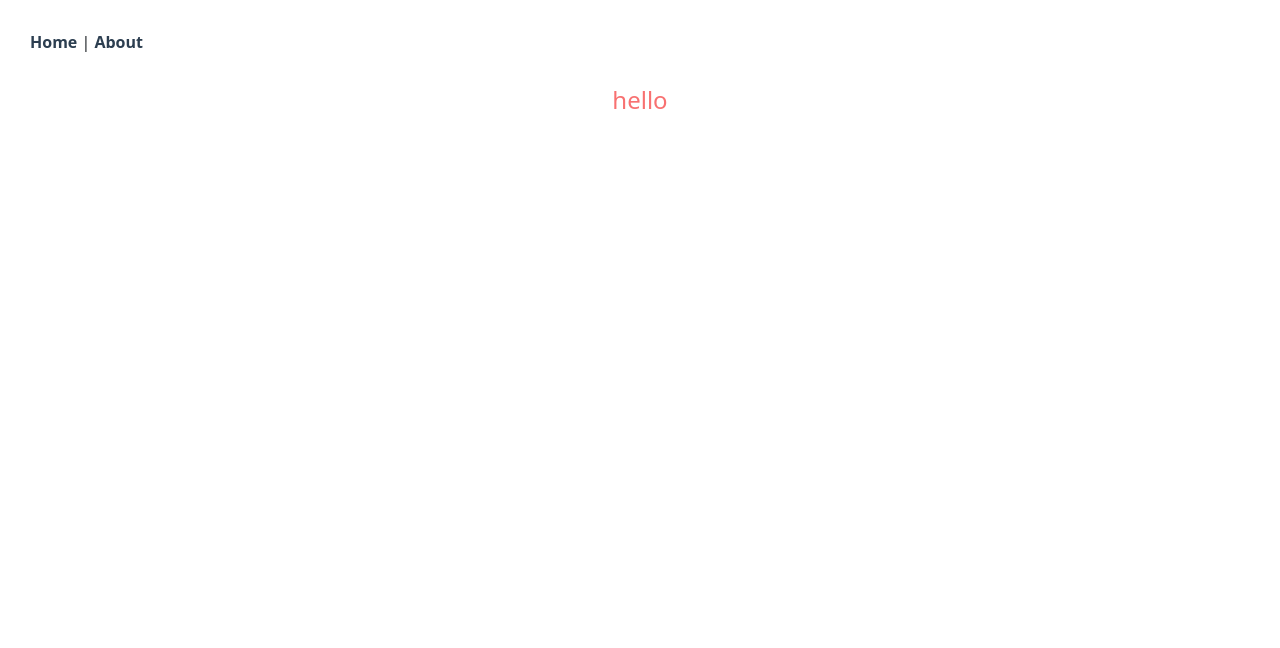
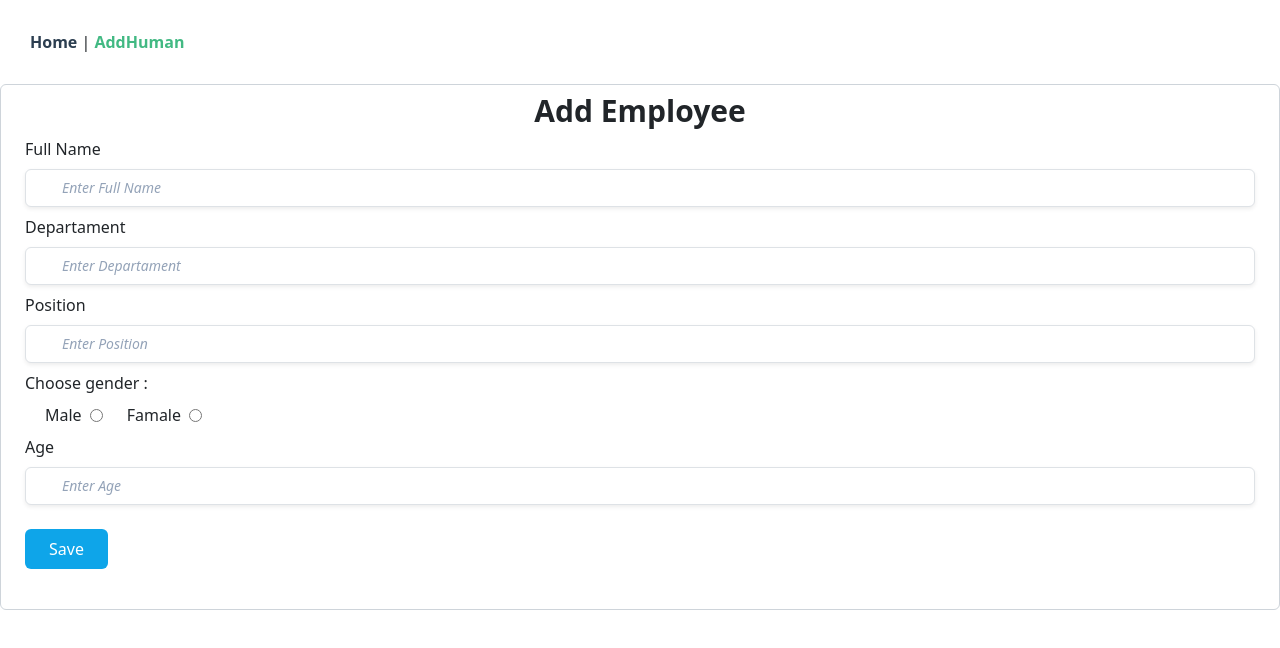
Before and after one commit to ValisherBotirov/UIC-Group-Task, a Vue app: page /addUser in a window 1280 px wide. Before the commit this address had no page. Shown: the top 648 px of the page. Built offline with nearby package versions, Linux system fonts and the light colour scheme.

Commit message:
Ynagi xodimni qo'shish uchun forma yaratdim va formadagi malumotlarni o'qib oluvchi fungsiya yaratdim

```diff
--- a/data/db.json
+++ b/data/db.json
@@ -1,14 +1,14 @@
 {
   "users" : [
-    {"id" : 1 , "fullName" : "Valisher Botirov" , "departament" : "IT", "position" : "Tashkent" , "gender" : "man","age" : 20 },
-    {"id" : 2 , "fullName" : "Azizjon Eshmatov" , "departament" : "acounting", "position" : "Navoiy" , "gender" : "man","age" : 19 },
-    {"id" : 3 , "fullName" : "Malika Xoliqova" , "departament" : "marketing", "position" : "Tashkent" , "gender" : "male","age" : 21 },
-    {"id" : 4 , "fullName" : "Doniyor Abdukarimov" , "departament" : "acounting", "position" : "Samarkand" , "gender" : "man","age" : 19 },
-    {"id" : 5 , "fullName" : "Laylo Karimova" , "departament" : "marketing", "position" : "Tashkent" , "gender" : "male","age" : 18 },
-    {"id" : 6 , "fullName" : "Jafar Murodov" , "departament" : "IT", "position" : "Khiva" , "gender" : "man","age" : 23 },
-    {"id" : 7 , "fullName" : "Zarif Nematov" , "departament" : "acounting", "position" : "Bukhara" , "gender" : "man","age" : 24 },
-    {"id" : 8 , "fullName" : "Madina Furqatovna" , "departament" : "marketing", "position" : "Samarkand" , "gender" : "male","age" : 21 },
-    {"id" : 9 , "fullName" : "Jamil Xaydarov" , "departament" : "IT", "position" : "Tashkent" , "gender" : "man","age" : 19 },
-    {"id" : 10 , "fullName" : "Diyor Amirdinov" , "departament" : "marketing", "position" : "Tashkent" , "gender" : "man","age" : 20 }
+    {"id" : 1 , "fullName" : "Valisher Botirov" , "departament" : "IT", "position" : "Tashkent" , "gender" : "male","age" : 20 },
+    {"id" : 2 , "fullName" : "Azizjon Eshmatov" , "departament" : "acounting", "position" : "Navoiy" , "gender" : "male","age" : 19 },
+    {"id" : 3 , "fullName" : "Malika Xoliqova" , "departament" : "marketing", "position" : "Tashkent" , "gender" : "famale","age" : 21 },
+    {"id" : 4 , "fullName" : "Doniyor Abdukarimov" , "departament" : "acounting", "position" : "Samarkand" , "gender" : "male","age" : 19 },
+    {"id" : 5 , "fullName" : "Laylo Karimova" , "departament" : "marketing", "position" : "Tashkent" , "gender" : "famale","age" : 18 },
+    {"id" : 6 , "fullName" : "Jafar Murodov" , "departament" : "IT", "position" : "Khiva" , "gender" : "male","age" : 23 },
+    {"id" : 7 , "fullName" : "Zarif Nematov" , "departament" : "acounting", "position" : "Bukhara" , "gender" : "male","age" : 24 },
+    {"id" : 8 , "fullName" : "Madina Furqatovna" , "departament" : "marketing", "position" : "Samarkand" , "gender" : "famale","age" : 21 },
+    {"id" : 9 , "fullName" : "Jamil Xaydarov" , "departament" : "IT", "position" : "Tashkent" , "gender" : "male","age" : 19 },
+    {"id" : 10 , "fullName" : "Diyor Amirdinov" , "departament" : "marketing", "position" : "Tashkent" , "gender" : "male","age" : 20 }
   ]
 }
--- a/public/output.css
+++ b/public/output.css
@@ -551,8 +551,224 @@ video {
   --tw-backdrop-sepia:  ;
 }
 
+.container {
+  width: 100%;
+}
+
+@media (min-width: 640px) {
+  .container {
+    max-width: 640px;
+  }
+}
+
+@media (min-width: 768px) {
+  .container {
+    max-width: 768px;
+  }
+}
+
+@media (min-width: 1024px) {
+  .container {
+    max-width: 1024px;
+  }
+}
+
+@media (min-width: 1280px) {
+  .container {
+    max-width: 1280px;
+  }
+}
+
+@media (min-width: 1536px) {
+  .container {
+    max-width: 1536px;
+  }
+}
+
+.mx-2 {
+  margin-left: 0.5rem;
+  margin-right: 0.5rem;
+}
+
+.mx-5 {
+  margin-left: 1.25rem;
+  margin-right: 1.25rem;
+}
+
+.ml-5 {
+  margin-left: 1.25rem;
+}
+
+.mt-2 {
+  margin-top: 0.5rem;
+}
+
+.mt-4 {
+  margin-top: 1rem;
+}
+
+.block {
+  display: block;
+}
+
+.flex {
+  display: flex;
+}
+
 .table {
   display: table;
+}
+
+.w-full {
+  width: 100%;
+}
+
+.w-60 {
+  width: 15rem;
+}
+
+.w-20 {
+  width: 5rem;
+}
+
+.items-center {
+  align-items: center;
+}
+
+.gap-5 {
+  gap: 1.25rem;
+}
+
+.gap-2 {
+  gap: 0.5rem;
+}
+
+.gap-3 {
+  gap: 0.75rem;
+}
+
+.gap-1\.5 {
+  gap: 0.375rem;
+}
+
+.gap-1 {
+  gap: 0.25rem;
+}
+
+.gap-0 {
+  gap: 0px;
+}
+
+.gap-4 {
+  gap: 1rem;
+}
+
+.rounded-md {
+  border-radius: 0.375rem;
+}
+
+.border {
+  border-width: 1px;
+}
+
+.border-slate-300 {
+  --tw-border-opacity: 1;
+  border-color: rgb(203 213 225 / var(--tw-border-opacity));
+}
+
+.bg-white {
+  --tw-bg-opacity: 1;
+  background-color: rgb(255 255 255 / var(--tw-bg-opacity));
+}
+
+.bg-sky-500 {
+  --tw-bg-opacity: 1;
+  background-color: rgb(14 165 233 / var(--tw-bg-opacity));
+}
+
+.py-2 {
+  padding-top: 0.5rem;
+  padding-bottom: 0.5rem;
+}
+
+.px-2 {
+  padding-left: 0.5rem;
+  padding-right: 0.5rem;
+}
+
+.py-4 {
+  padding-top: 1rem;
+  padding-bottom: 1rem;
+}
+
+.px-6 {
+  padding-left: 1.5rem;
+  padding-right: 1.5rem;
+}
+
+.py-5 {
+  padding-top: 1.25rem;
+  padding-bottom: 1.25rem;
+}
+
+.px-8 {
+  padding-left: 2rem;
+  padding-right: 2rem;
+}
+
+.py-3 {
+  padding-top: 0.75rem;
+  padding-bottom: 0.75rem;
+}
+
+.px-4 {
+  padding-left: 1rem;
+  padding-right: 1rem;
+}
+
+.px-3 {
+  padding-left: 0.75rem;
+  padding-right: 0.75rem;
+}
+
+.px-3\.5 {
+  padding-left: 0.875rem;
+  padding-right: 0.875rem;
+}
+
+.px-\[3\.5\] {
+  padding-left: 3.5;
+  padding-right: 3.5;
+}
+
+.px-\[3\.5px\] {
+  padding-left: 3.5px;
+  padding-right: 3.5px;
+}
+
+.px-\[5\.5px\] {
+  padding-left: 5.5px;
+  padding-right: 5.5px;
+}
+
+.pl-9 {
+  padding-left: 2.25rem;
+}
+
+.pr-3 {
+  padding-right: 0.75rem;
+}
+
+.pt-5 {
+  padding-top: 1.25rem;
+}
+
+.pb-10 {
+  padding-bottom: 2.5rem;
+}
+
+.pt-2 {
+  padding-top: 0.5rem;
 }
 
 .text-center {
@@ -573,9 +789,38 @@ video {
   line-height: 2rem;
 }
 
+.text-\[20px\] {
+  font-size: 20px;
+}
+
+.text-\[18px\] {
+  font-size: 18px;
+}
+
+.text-\[30px\] {
+  font-size: 30px;
+}
+
+.font-semibold {
+  font-weight: 600;
+}
+
+.font-normal {
+  font-weight: 400;
+}
+
+.font-medium {
+  font-weight: 500;
+}
+
 .text-red-400 {
   --tw-text-opacity: 1;
   color: rgb(248 113 113 / var(--tw-text-opacity));
+}
+
+.text-\[white\] {
+  --tw-text-opacity: 1;
+  color: rgb(255 255 255 / var(--tw-text-opacity));
 }
 
 .antialiased {
@@ -583,7 +828,59 @@ video {
   -moz-osx-font-smoothing: grayscale;
 }
 
+.shadow-sm {
+  --tw-shadow: 0 1px 2px 0 rgb(0 0 0 / 0.05);
+  --tw-shadow-colored: 0 1px 2px 0 var(--tw-shadow-color);
+  box-shadow: var(--tw-ring-offset-shadow, 0 0 #0000), var(--tw-ring-shadow, 0 0 #0000), var(--tw-shadow);
+}
+
 .grayscale {
   --tw-grayscale: grayscale(100%);
   filter: var(--tw-blur) var(--tw-brightness) var(--tw-contrast) var(--tw-grayscale) var(--tw-hue-rotate) var(--tw-invert) var(--tw-saturate) var(--tw-sepia) var(--tw-drop-shadow);
 }
+
+.placeholder\:italic::-moz-placeholder {
+  font-style: italic;
+}
+
+.placeholder\:italic::placeholder {
+  font-style: italic;
+}
+
+.placeholder\:text-slate-400::-moz-placeholder {
+  --tw-text-opacity: 1;
+  color: rgb(148 163 184 / var(--tw-text-opacity));
+}
+
+.placeholder\:text-slate-400::placeholder {
+  --tw-text-opacity: 1;
+  color: rgb(148 163 184 / var(--tw-text-opacity));
+}
+
+.focus\:border-sky-500:focus {
+  --tw-border-opacity: 1;
+  border-color: rgb(14 165 233 / var(--tw-border-opacity));
+}
+
+.focus\:outline-none:focus {
+  outline: 2px solid transparent;
+  outline-offset: 2px;
+}
+
+.focus\:ring-1:focus {
+  --tw-ring-offset-shadow: var(--tw-ring-inset) 0 0 0 var(--tw-ring-offset-width) var(--tw-ring-offset-color);
+  --tw-ring-shadow: var(--tw-ring-inset) 0 0 0 calc(1px + var(--tw-ring-offset-width)) var(--tw-ring-color);
+  box-shadow: var(--tw-ring-offset-shadow), var(--tw-ring-shadow), var(--tw-shadow, 0 0 #0000);
+}
+
+.focus\:ring-sky-500:focus {
+  --tw-ring-opacity: 1;
+  --tw-ring-color: rgb(14 165 233 / var(--tw-ring-opacity));
+}
+
+@media (min-width: 640px) {
+  .sm\:text-sm {
+    font-size: 0.875rem;
+    line-height: 1.25rem;
+  }
+}
--- a/src/App.vue
+++ b/src/App.vue
@@ -1,9 +1,9 @@
 <template>
   <nav>
     <router-link to="/">Home</router-link> |
-    <router-link to="/about">About</router-link>
+    <router-link to="/addUser">AddHuman</router-link>
   </nav>
-    <h2 class="text-center text-red-400 text-2xl">hello</h2>
+
   <router-view/>
 </template>
 
--- a/src/router/index.js
+++ b/src/router/index.js
@@ -1,5 +1,6 @@
 import { createRouter, createWebHistory } from 'vue-router'
 import HomeView from '../views/HomeView.vue'
+import AddView from '../views/AddView.vue'
 
 const routes = [
   {
@@ -8,12 +9,9 @@ const routes = [
     component: HomeView
   },
   {
-    path: '/about',
-    name: 'about',
-    // route level code-splitting
-    // this generates a separate chunk (about.[hash].js) for this route
-    // which is lazy-loaded when the route is visited.
-    component: () => import(/* webpackChunkName: "about" */ '../views/AboutView.vue')
+    path: '/addUser',
+    name: 'addPage',
+    component : AddView
   }
 ]
 
--- a/src/views/AddView.vue
+++ b/src/views/AddView.vue
@@ -1,5 +1,63 @@
 <template>
-  <div class="about">
-    <h1>This is an about page</h1>
+  <div>
+    <form class = "form-control container pt-2 pb-10 px-6">
+      <h1 class = "text-center text-[30px] font-semibold">Add Employee</h1>
+      <label class = "py-2 font-medium">Full Name</label>
+      <input type="text" class = "placeholder:italic placeholder:text-slate-400 block bg-white w-full border border-slate-300 rounded-md py-2 pl-9 pr-3 shadow-sm focus:outline-none focus:border-sky-500 focus:ring-sky-500 focus:ring-1 sm:text-sm"
+      placeholder = "Enter Full Name" v-model = "fullName"/>
+      <label class = "py-2 font-medium">Departament</label>
+       <input
+          type="text"
+          class="placeholder:italic placeholder:text-slate-400 block bg-white w-full border border-slate-300 rounded-md py-2 pl-9 pr-3 shadow-sm focus:outline-none focus:border-sky-500 focus:ring-sky-500 focus:ring-1 sm:text-sm"
+          placeholder="Enter Departament" v-model = "departament"
+        />
+        <label class = "py-2 font-medium">Position</label>
+        <input type="text" class = "placeholder:italic placeholder:text-slate-400 block bg-white w-full border border-slate-300 rounded-md py-2 pl-9 pr-3 shadow-sm focus:outline-none focus:border-sky-500 focus:ring-sky-500 focus:ring-1 sm:text-sm"
+        placeholder = "Enter Position " v-model = "position"
+        />
+        <label class = "block py-2 font-medium">Choose gender : </label>
+        <div class = "flex gap-4">
+           <div class = "flex gap-2 items-center ml-5">
+             <label for="male" class = "font-medium">Male</label>
+             <input type="radio" name = "gender" id = "male" v-model = "gender">
+           </div>
+           <div class = "flex gap-2 items-center ">
+             <label for="famale" class = "font-medium">Famale</label>
+             <input type="radio" name = "gender" id = "famale" v-model = "gender">
+           </div>
+         </div>
+         <label class = "py-2 font-medium">Age</label>
+         <input type="number" class = "placeholder:italic placeholder:text-slate-400 block bg-white w-full border border-slate-300 rounded-md py-2 pl-9 pr-3 shadow-sm focus:outline-none focus:border-sky-500 focus:ring-sky-500 focus:ring-1 sm:text-sm"
+         placeholder = "Enter Age" v-model = "age"
+         />
+         <button type="submit" class = "bg-sky-500 rounded-md py-2 px-4 text-[white] mt-4" @click.prevent = "getUserInfo" >Save</button>
+    </form>
   </div>
 </template>
+
+<script>
+export default {
+  name : "AddView",
+  data() {
+    return {
+      fullName : "",
+      departament : "",
+      position : "",
+      gender : "",
+      age : ""
+    }
+  },
+  methods: {
+    getUserInfo(){
+      const newUser = {
+        fullName : this.fullName,
+        departament : this.departament,
+        position : this.position,
+        gender : this.gender,
+        age : this.age
+      }
+      console.log(newUser);
+    }
+  },
+}
+</script>
```
